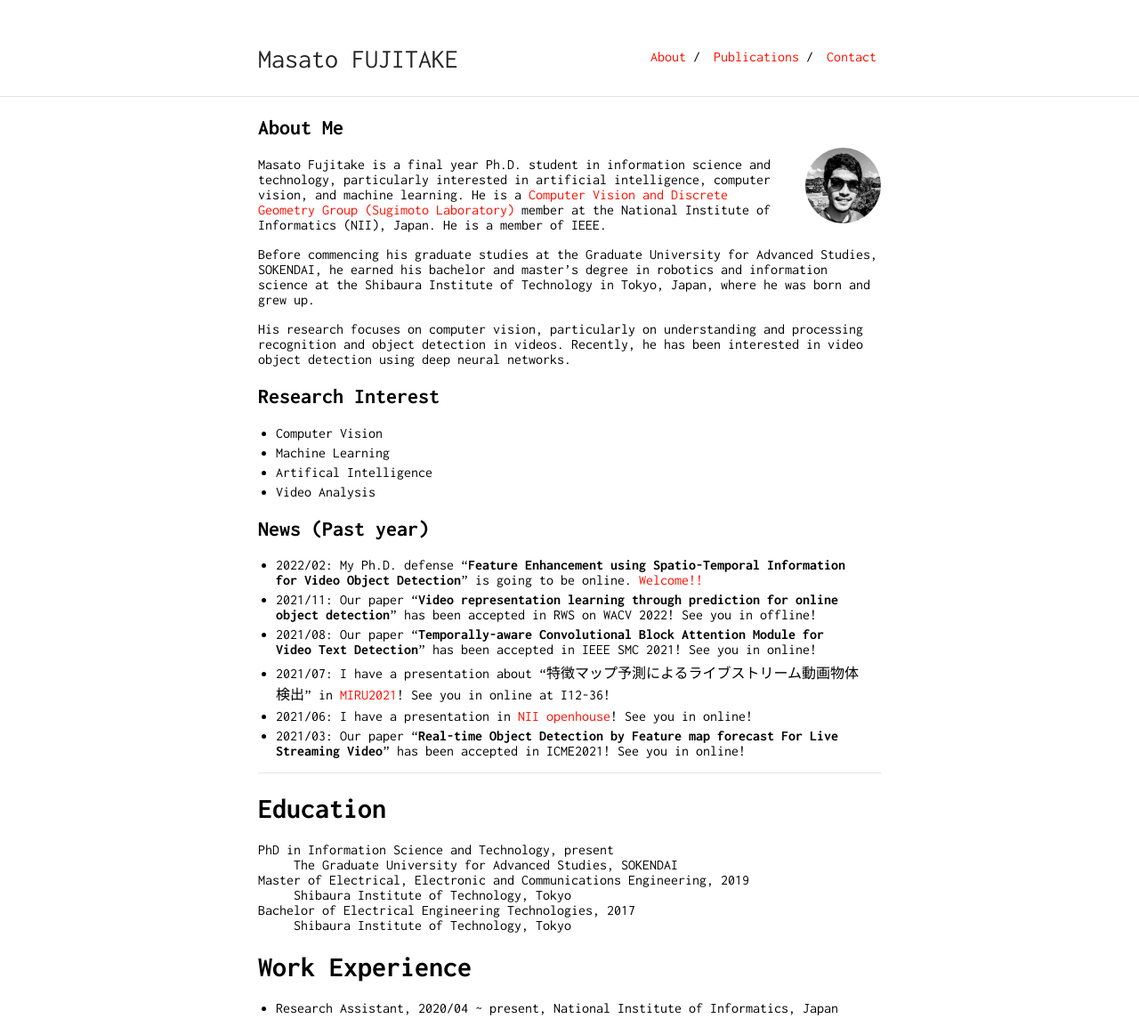
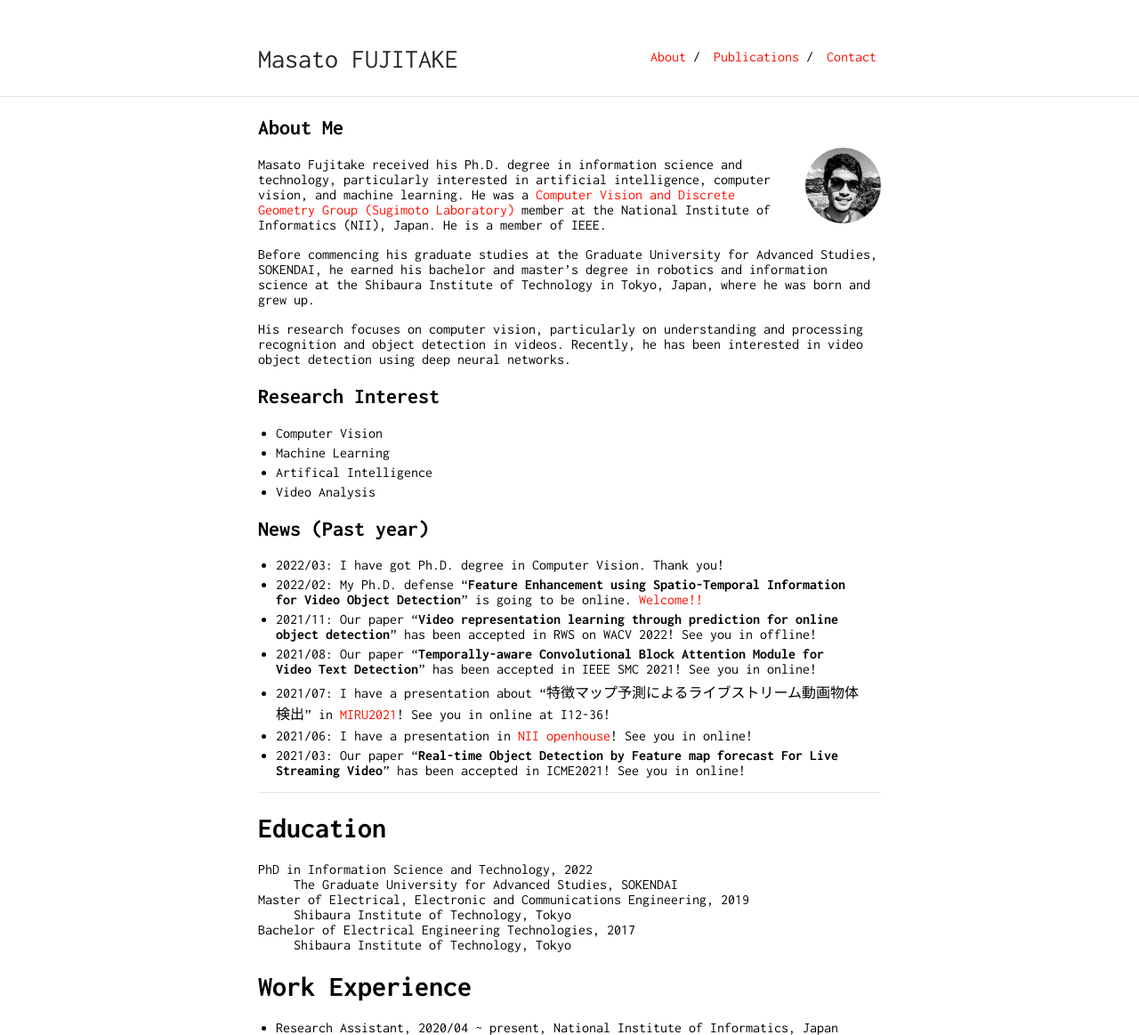
Before and after one commit to Swall0w/Swall0w.github.io, a Jekyll site: the page built from index.md, in a window 1280 px wide. Shown: the whole page at 89% size. Built offline with Jekyll 4.4.1, drawn with Linux system fonts in a browser that asks for light colours; our own code applies the rules of GitHub Pages for plain Markdown files; before the commit the page ends 1141 px from its top, so only the background shows below that.

Commit message:
[update]: phd.

```diff
--- a/index.md
+++ b/index.md
@@ -6,8 +6,8 @@ layout: default
 
 <img class="profile-picture" src="imgs/face2.jpeg">
 
-Masato Fujitake is a final year Ph.D. student in information science and technology, particularly interested in artificial intelligence, computer vision, and machine learning.
-He is a [Computer Vision and Discrete Geometry Group (Sugimoto Laboratory)](http://www.dgcv.nii.ac.jp/index.html) member at the National Institute of Informatics (NII), Japan.
+Masato Fujitake received his Ph.D. degree in information science and technology, particularly interested in artificial intelligence, computer vision, and machine learning.
+He was a [Computer Vision and Discrete Geometry Group (Sugimoto Laboratory)](http://www.dgcv.nii.ac.jp/index.html) member at the National Institute of Informatics (NII), Japan.
 He is a member of IEEE.
 
 Before commencing his graduate studies at the Graduate University for Advanced Studies, SOKENDAI,
@@ -25,6 +25,7 @@ Recently, he has been interested in video object detection using deep neural net
 - Video Analysis
 
 ## News (Past year)
+- 2022/03: I have got Ph.D. degree in Computer Vision. Thank you!
 - 2022/02: My Ph.D. defense "**Feature Enhancement using Spatio-Temporal Information for Video Object Detection**" is going to be online. [Welcome!!](https://www.nii.ac.jp/graduate/upload/doctor_thesis_202201.pdf)
 - 2021/11: Our paper "**Video representation learning through prediction for online object detection**" has been accepted in RWS on WACV 2022! See you in offline!
 - 2021/08: Our paper "**Temporally-aware Convolutional Block Attention Module for Video Text Detection**" has been accepted in IEEE SMC 2021! See you in online!
@@ -37,7 +38,7 @@ Recently, he has been interested in video object detection using deep neural net
 
 # Education
 <dl>
-<dt>PhD in Information Science and Technology, present</dt>
+<dt>PhD in Information Science and Technology, 2022</dt>
 <dd>The Graduate University for Advanced Studies, SOKENDAI</dd>
 <dt>Master of Electrical, Electronic and Communications Engineering, 2019</dt>
 <dd>Shibaura Institute of Technology, Tokyo</dd>
```
